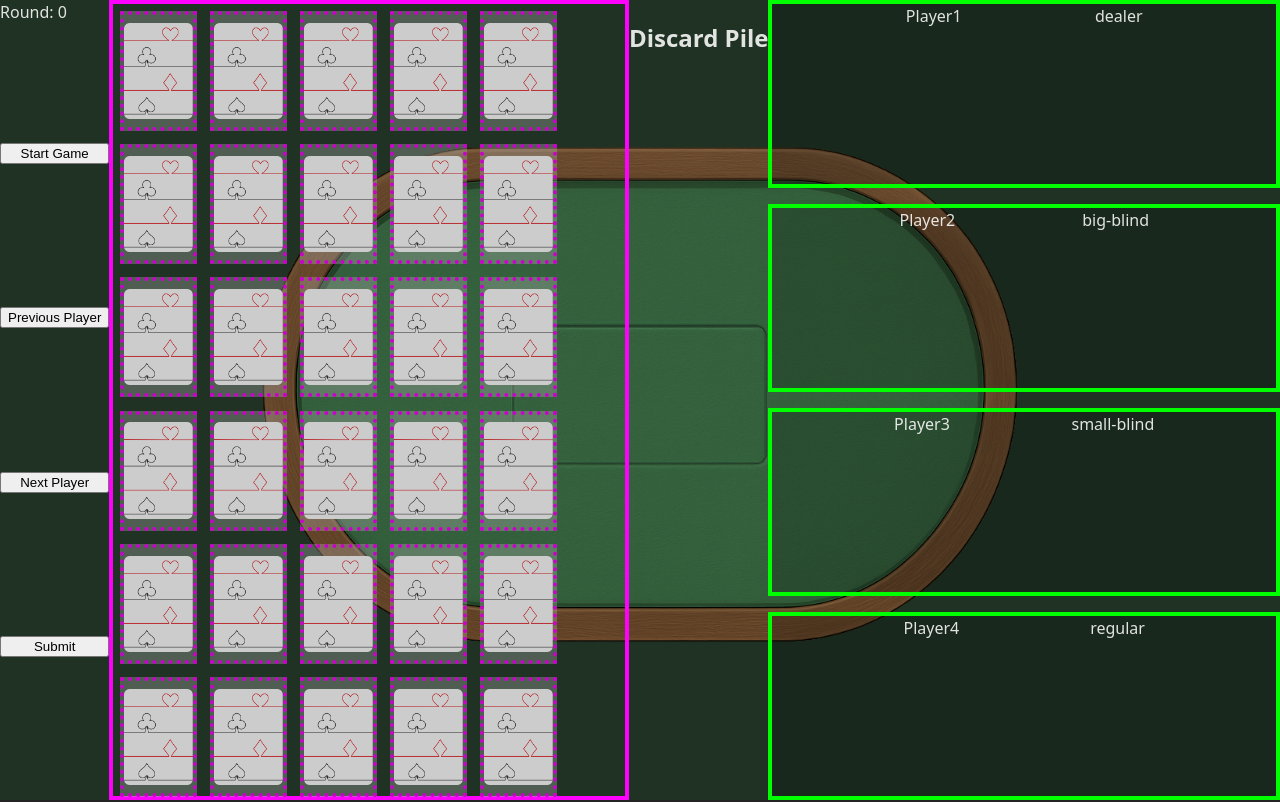
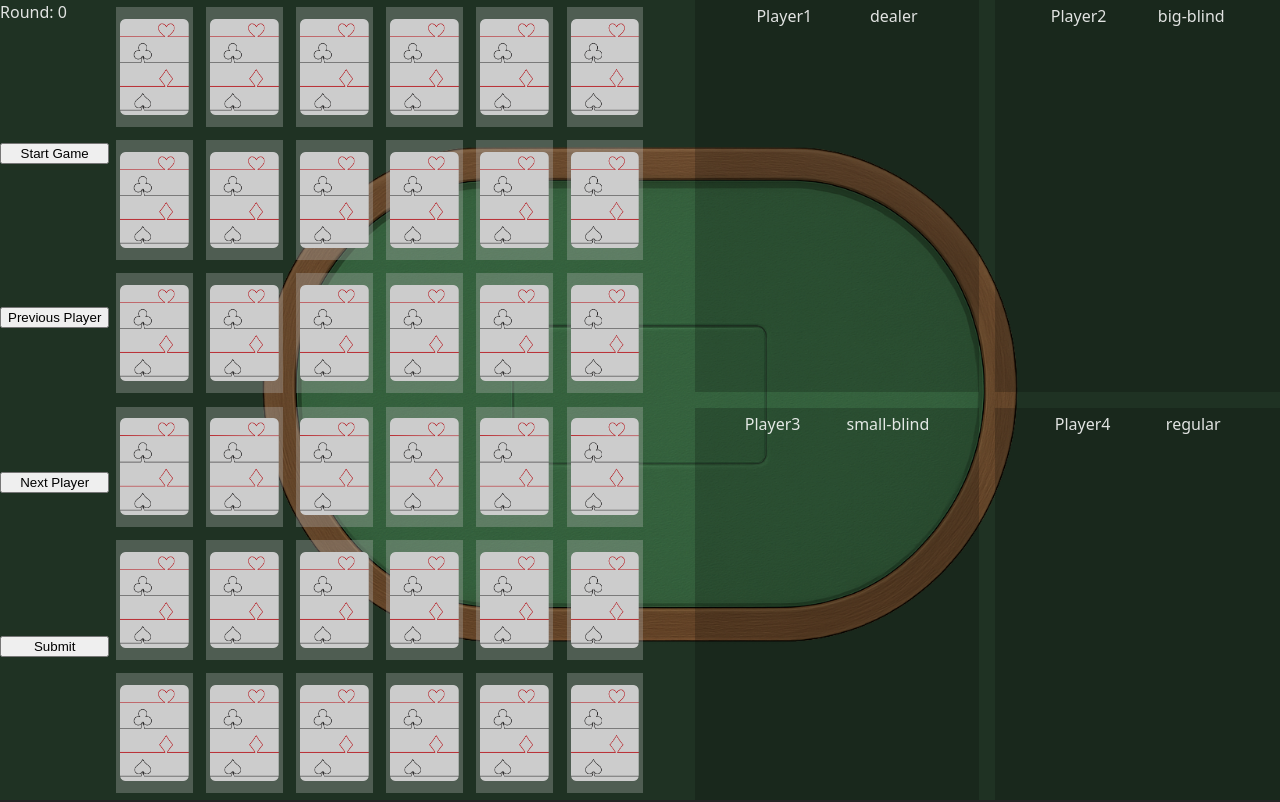
Before and after one commit to Marcaus-Cruz/le-casino, a React (Vite) app: page / in a window 1280 px wide. Shown: the top 802 px of the page. Built offline with nearby package versions, Linux system fonts and the light colour scheme.

Commit message:
Implement debug mode

```diff
--- a/src/components/Card.tsx
+++ b/src/components/Card.tsx
@@ -5,7 +5,6 @@ export const BACKSIDE_IMAGE = '/src/assets/img/cards/back_light.png';
 
 type CardProps = CardData & {
    onCardSelected?: (selectedCard: string) => void;
-   // onCardSelected?: (selectedCard: CardData) => void;
 };
 
 const Card = (props: CardProps) => {
--- a/src/components/Player.tsx
+++ b/src/components/Player.tsx
@@ -1,7 +1,8 @@
 import { useEffect, useState } from 'react';
+import { isDebug } from '../poker/utilities';
+import type { CardData } from '../types/card.types';
 import type { PlayerData } from '../types/player.types';
 import Card from './Card';
-import type { CardData } from '../types/card.types';
 
 type PlayerProps = PlayerData & {
    currentPlayerIndex: number;
@@ -12,7 +13,7 @@ const Player = (props: PlayerProps) => {
    const { name, role, dealtCards, position, currentPlayerIndex } = props;
    const { onDiscard: doDiscard } = props;
 
-   const [isCurrentPlayer, setIsCurrentPlayer] = useState(position === currentPlayerIndex);
+   const [isCurrentPlayer, setIsCurrentPlayer] = useState<boolean>(position === currentPlayerIndex);
    const [selectedCards, setSelectedCards] = useState<CardData[]>([]);
 
    // * Playing with useEffect
@@ -20,7 +21,7 @@ const Player = (props: PlayerProps) => {
       setIsCurrentPlayer(position === currentPlayerIndex);
    }, [currentPlayerIndex, position]);
 
-   const discard = () => {
+   const discard = (): void => {
       setSelectedCards([]);
       doDiscard(selectedCards, position);
    };
@@ -48,6 +49,7 @@ const Player = (props: PlayerProps) => {
             <div className='name'>{name}</div>
             <div className='role'>{role}</div>
          </div>
+         {isDebug() && (
             <div className='selected-cards debug'>
                {selectedCards.map(({ name }) => (
                   <div key={name} className='selected-card-name'>
@@ -55,6 +57,7 @@ const Player = (props: PlayerProps) => {
                   </div>
                ))}
             </div>
+         )}
          <div className='cards'>
             {dealtCards.map(({ name: cardName, suit, value, imageFront, imageBack }) => (
                <Card
@@ -65,7 +68,6 @@ const Player = (props: PlayerProps) => {
                   imageFront={imageFront}
                   imageBack={imageBack}
                   isFaceUp={isCurrentPlayer}
-                  // isFaceUp={position === currentPlayerIndex}
                   onCardSelected={cardSelectedHandler}
                />
             ))}
--- a/src/components/Table.tsx
+++ b/src/components/Table.tsx
@@ -5,6 +5,7 @@ import {
    removeFromHand as playerRemoveFromHand,
 } from '../models/playerModel.ts';
 import { dealCards, drawCard, tableSetupGame } from '../models/tableModel.ts';
+import { isDebug } from '../poker/utilities.ts';
 import type { CardData, DeckOfCardsData } from '../types/card.types';
 import type { PlayerData } from '../types/player.types';
 import type { TableData } from '../types/table.types';
@@ -12,6 +13,8 @@ import Card from './Card.tsx';
 import Player from './Player.tsx';
 
 const Table = () => {
+   const [allPlayersCompleted, setAllPlayersCompleted] = useState<boolean>(false);
+
    const [tableData, setTableData] = useState<TableData>(tableSetupGame(DEFAULT_PLAYERS));
    const [roundIndex, setRoundIndex] = useState<number>(tableData.roundIndex);
    const [players, setPlayers] = useState<PlayerData[]>(tableData.players);
@@ -65,10 +68,10 @@ const Table = () => {
    };
 
    return (
-      <div id='table'>
+      <div id='table' className={`${isDebug() ? 'debug' : ''}`}>
          <div className='round-indicator'>Round: {roundIndex}</div>
          <div className='controls'>
-            <button onClick={startGame}>Start Game</button>
+            {roundIndex === 0 && <button onClick={startGame}>Start Game</button>}
             <button onClick={() => changePlayer(-1)}>Previous Player</button>
             <button onClick={() => changePlayer(1)}>Next Player</button>
             <button onClick={submitCards}>Submit</button>
@@ -78,12 +81,14 @@ const Table = () => {
                <Card key={card.name} {...card} />
             ))}
          </div>
-         <div className='discard-pile'>
-            <h2>Discard Pile</h2>
-            {currentDiscardPile.map((card: CardData) => (
-               <Card key={card.name} {...card} />
-            ))}
-         </div>
+         {isDebug() && (
+            <div className='discard-pile'>
+               Discard Pile
+               {currentDiscardPile.map((card: CardData) => (
+                  <Card key={card.name} {...card} />
+               ))}
+            </div>
+         )}
          <div className='players'>
             {players.map((playerData: PlayerData) => (
                <Player
--- a/src/poker/utilities.ts
+++ b/src/poker/utilities.ts
@@ -5,3 +5,7 @@ export function shuffleArray<T>(array: T[]): T[] {
 export function wait(ms: number): Promise<void> {
    return new Promise(resolve => setTimeout(resolve, ms));
 }
+
+export function isDebug(): boolean {
+   return new URLSearchParams(window.location.search).get('debug') === 'true';
+}
--- a/src/styles/card.scss
+++ b/src/styles/card.scss
@@ -17,7 +17,7 @@
    margin: 0.5em;
    width: 6vw;
    height: 15vh;
-   border: 0.5vmin dotted magenta;
+   border: 0.5vmin dotted transparent;
 
    cursor: pointer;
 
--- a/src/styles/index.scss
+++ b/src/styles/index.scss
@@ -26,6 +26,26 @@
    background-color: #1f3223;
 }
 
+.discard-pile {
+   @include flex-container(column, wrap);
+}
+
+.debug {
+   .deck {
+      border: 0.5vmin solid magenta;
+   }
+
+   .card {
+      &:not(.selected) {
+         border: 0.5vmin dotted magenta;
+      }
+   }
+
+   .player-card {
+      border: 0.5vmin solid lime;
+   }
+}
+
 .players,
 .deck {
    flex: 1;
@@ -41,5 +61,4 @@
 
 .deck {
    @include flex-container($wrap: wrap);
-   border: 0.5vmin solid magenta;
 }
--- a/src/styles/player.scss
+++ b/src/styles/player.scss
@@ -8,7 +8,7 @@
    flex: 1 1 47%;
    @include flex-container(column, nowrap, center);
    background-color: rgba(0, 0, 0, 0.2);
-   border: 0.5vmin solid lime;
+   border: 0.5vmin solid transparent;
 
    .player-info {
       @include flex-container(row, nowrap, space-evenly, center);
```
Lines whose indentation alone changed are shown as unchanged.
